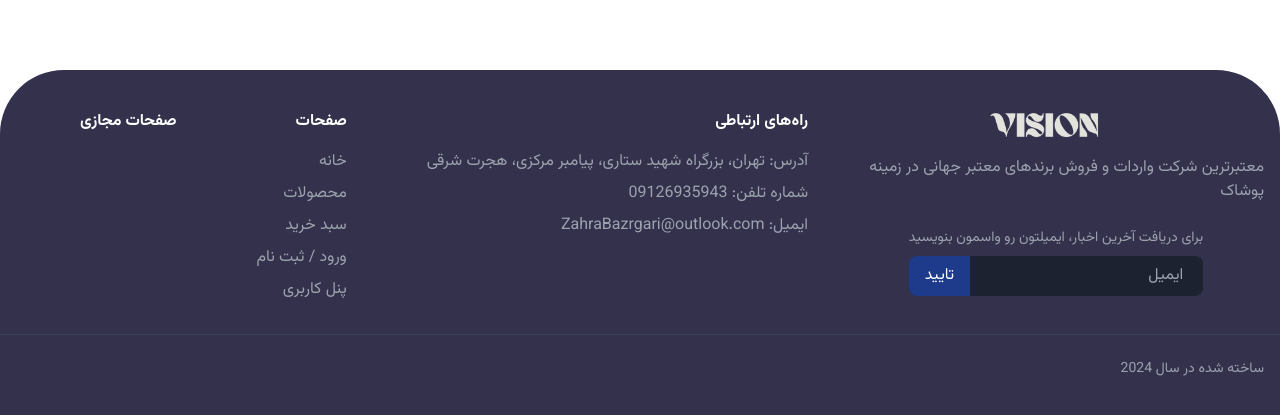
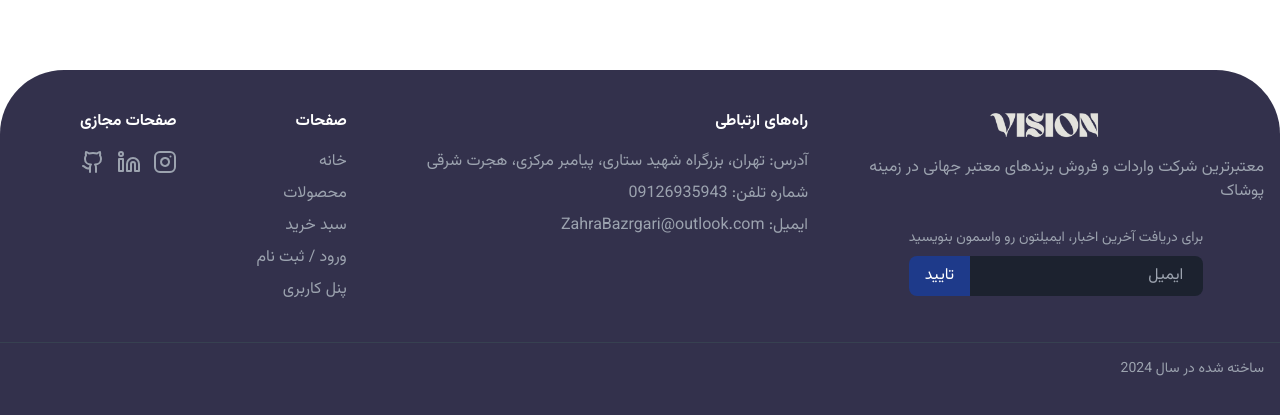
Before and after one commit to Zahra-Bazrgari/e-commerce, a Next.js app: page / in a window 1280 px wide. Shown: the part 2036-2451 px from the top of the page. Built offline with nearby package versions, Linux system fonts and the light colour scheme; no server answers.

Commit message:
homepage-- react redux bug fixed and footer implimented

```diff
--- a/app/(root)/layout.tsx
+++ b/app/(root)/layout.tsx
@@ -1,3 +1,4 @@
+import Footer from '@/components/Footer';
 import Navbar from "@/components/Navbar";
 import React from "react";
 
@@ -6,6 +7,9 @@ const layout = ({ children }: { children: React.ReactNode }) => {
     <div className='bg-bs-body-bgs max-w-[1990px] mx-auto'>
         <Navbar />
       {children}
+      <section className='mt-16'>
+      <Footer />
+      </section>
     </div>
   );
 };
--- a/app/(root)/page.tsx
+++ b/app/(root)/page.tsx
@@ -4,7 +4,6 @@ import HeroSection from "@/components/HeroSection";
 import LastFiveProducts from '@/containers/Home/LastFiveProducts';
 import GuaranteeSection from '@/containers/Home/GuaranteeSection';
 import GetStarted from '@/containers/Home/GetStarted';
-import Footer from '@/components/Footer';
 
 const Home = () => {
   return (
@@ -32,7 +31,6 @@ const Home = () => {
       <section>
         <GetStarted />
       </section>
-      <Footer />
     </div>
   );
 };
--- a/components/Footer.tsx
+++ b/components/Footer.tsx
@@ -1,19 +1,56 @@
-"use client"
-import Image from 'next/image';
+import { Github, Instagram, Linkedin } from "lucide-react";
+import Image from "next/image";
 import Link from "next/link";
 
 const Footer = () => {
+  const contactDetails = [
+    "آدرس: تهران، بزرگراه شهید ستاری، پیامبر مرکزی، هجرت شرقی",
+    "شماره تلفن: 09126935943",
+    "ایمیل: ZahraBazrgari@outlook.com",
+  ];
+
+  const pages = [
+    { href: "/", label: "خانه" },
+    { href: "/products", label: "محصولات" },
+    { href: "/cart", label: "سبد خرید" },
+    { href: "/login", label: "ورود / ثبت نام" },
+    { href: "/", label: "پنل کاربری" },
+  ];
+
+  const socialLinks = [
+    {
+      href: "https://www.instagram.com/zahra_bazrgari?",
+      icon: <Instagram />,
+    },
+    {
+      href: "https://www.linkedin.com/in/zahra-bazrgari",
+      icon: <Linkedin />,
+    },
+    {
+      href: "https://github.com/Zahra-Bazrgari",
+      icon: <Github />,
+    },
+  ];
+
   return (
     <footer className='bg-[#33314c] w-full rounded-t-[4rem] text-white py-10'>
       <div className='container mx-auto px-4 flex flex-wrap justify-between'>
         <div className='w-full md:w-1/3 mb-8 md:mb-0 flex flex-col items-center'>
-            <Image src={"/logo/dark-mode-logo.png"} alt='VISION' width={120} height={120} className='mr-5' />
+          <Image
+            src={"/logo/dark-mode-logo.png"}
+            alt='VISION'
+            width={120}
+            height={120}
+            className='mr-5'
+          />
 
           <p className='mt-4 text-gray-400'>
             معتبرترین شرکت واردات و فروش برندهای معتبر جهانی در زمینه پوشاک
           </p>
           <div className='mt-6'>
-            <p className='text-sm text-gray-400'>برای دریافت آخرین اخبار، ایمیلتون رو واسمون بنویسید</p>
+            <p className='text-sm text-gray-400'>
+              برای دریافت آخرین اخبار، ایمیلتون رو واسمون بنویسید
+            </p>
             <form className='mt-2 flex'>
               <input
                 type='email'
@@ -34,83 +71,47 @@ const Footer = () => {
           <div>
             <h4 className='font-bold mb-4'>راه‌های ارتباطی</h4>
             <ul>
-              <li className='mb-2 text-gray-400'>
-                آدرس: تهران، بزرگراه شهید ستاری، پیامبر مرکزی، هجرت شرقی
-              </li>
-              <li className='mb-2 text-gray-400'>
-                شماره تلفن: 09126935943
-              </li>
-              <li className='mb-2 text-gray-400'>
-                ایمیل: ZahraBazrgari@outlook.com
-              </li>
+              {contactDetails.map((detail, index) => (
+                <li key={index} className='mb-2 text-gray-400'>
+                  {detail}
+                </li>
+              ))}
             </ul>
           </div>
 
           <div>
             <h4 className='font-bold mb-4'>صفحات</h4>
             <ul>
-              <li className='mb-2'>
-                <Link href='/' className='text-gray-400 hover:text-white'>
-                  خانه
-                </Link>
-              </li>
-              <li className='mb-2'>
-                <Link href='/products' className='text-gray-400 hover:text-white'>
-                  محصولات
-                </Link>
-              </li>
-              <li className='mb-2'>
-                <Link href='/cart' className='text-gray-400 hover:text-white'>
-                  سبد خرید
-                </Link>
-              </li>
-              <li className='mb-2'>
-                <Link href='/login' className='text-gray-400 hover:text-white'>
-                  ورود / ثبت نام
-                </Link>
-              </li>
-              <li>
-                <Link href='/' className='text-gray-400 hover:text-white'>
-                  پنل کاربری
-                </Link>
-              </li>
+              {pages.map(({ href, label }, index) => (
+                <li key={index} className='mb-2'>
+                  <Link href={href} className='text-gray-400 hover:text-white'>
+                    {label}
+                  </Link>
+                </li>
+              ))}
             </ul>
           </div>
 
           <div>
             <h4 className='font-bold mb-4 ml-6'>صفحات مجازی</h4>
-            {/* <div className='flex gap-3'>
-                <Link href='/' className='text-gray-400 hover:text-white'>
-                  خانه
+            <div className='flex gap-3'>
+              {socialLinks.map(({ href, icon }, index) => (
+                <Link
+                  key={index}
+                  href={href}
+                  className='text-gray-400 hover:text-white'
+                >
+                  {icon}
                 </Link>
-
-                <Link href='/products' className='text-gray-400 hover:text-white'>
-                  محصولات
-                </Link>
-
-                <Link href='/cart' className='text-gray-400 hover:text-white'>
-                  سبد خرید
-                </Link>
-
-                <Link href='/login' className='text-gray-400 hover:text-white'>
-                  ورود / ثبت نام
-                </Link>
-                <Link href='/' className='text-gray-400 hover:text-white'>
-                  پنل کاربری
-                </Link>
-            </div> */}
+              ))}
+            </div>
           </div>
         </div>
       </div>
 
-      <div className='mt-8 border-t border-gray-700 pt-6'>
+      <div className='mt-8 border-t border-gray-700 pt-4'>
         <div className='container mx-auto px-4 flex flex-wrap justify-between items-center'>
-          <p className='text-gray-400 text-sm'>
-            ساخته شده در سال 2024
-          </p>
-          <div className='flex space-x-4'>
-
-          </div>
+          <p className='text-gray-400 text-sm'>ساخته شده در سال 2024</p>
         </div>
       </div>
     </footer>
--- a/containers/Home/LastFiveProducts.tsx
+++ b/containers/Home/LastFiveProducts.tsx
@@ -10,7 +10,7 @@ const LastFiveProducts = () => {
   if (error) return <div>Error loading products!</div>;
 
   return (
-    <div className="px-10">
+    <div className="px-10 w-[60%] mx-auto md:w-full">
       <div className="flex gap-2 items-center">
         <h2 className="text-transparent bg-clip-text bg-gradient-to-r from-blue-500 via-purple-500 to-pink-500 font-extrabold md:text-xl lg:text-3xl">
           جدیدترین‌ها!
```
